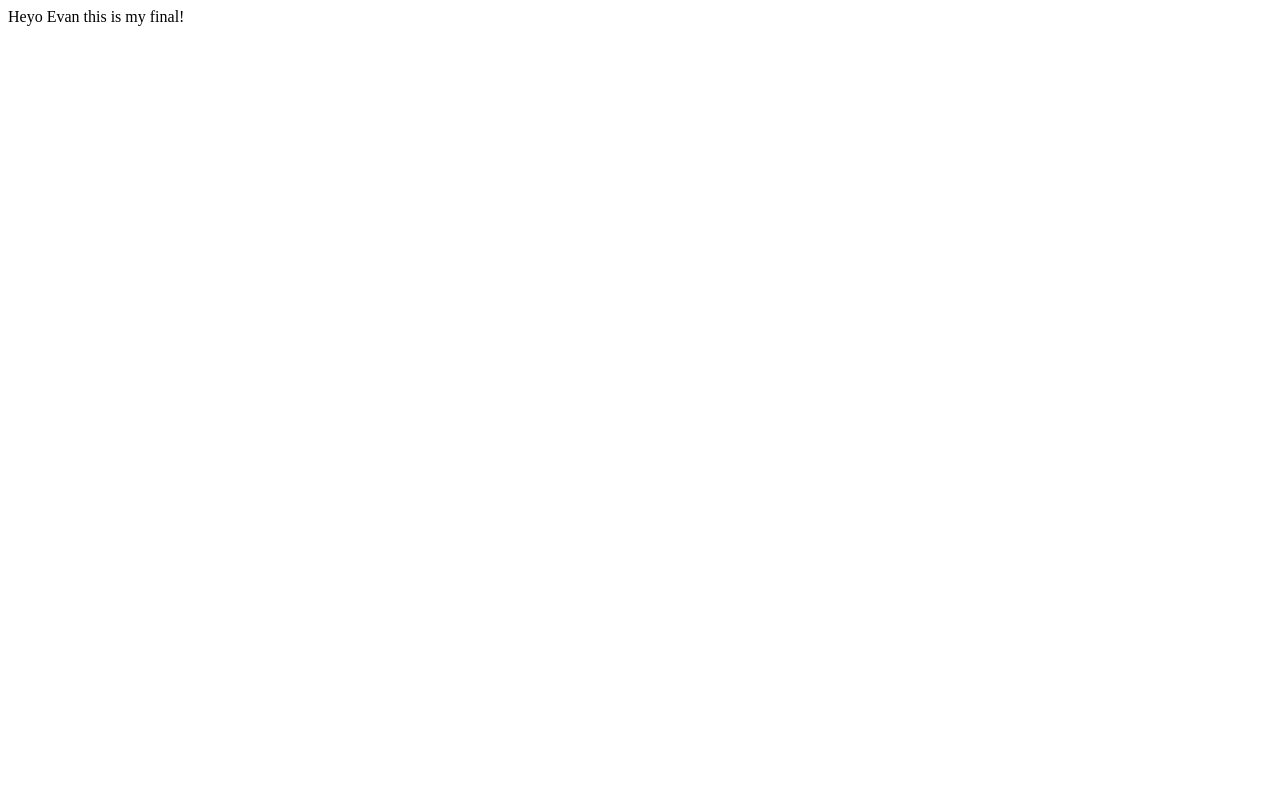
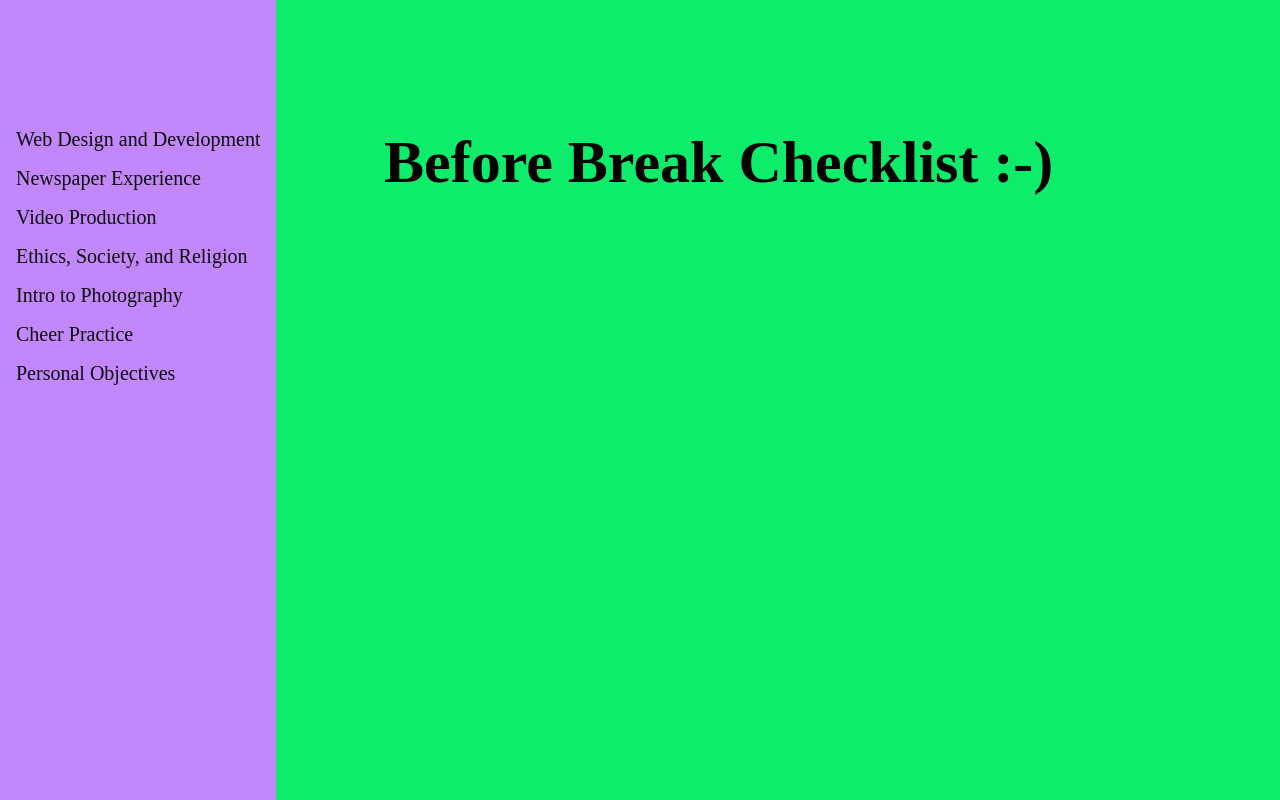
Before and after one commit to mallorygraves/final, a plain HTML site: page index.html in a window 1280 px wide. Drawn offline with Linux system fonts and the light colour scheme.

Commit message:
Live Final

```diff
--- /dev/null
+++ b/Cheer/main.css
@@ -0,0 +1,38 @@
+body{
+    background-color: rgb(248, 115, 7);
+}
+h1{
+    font-family: cursive;
+    text-align: center;
+}
+p:nth-of-type(1){
+    position: fixed;
+    font-size: 20px;
+    top: 25vh;
+    left: 5vw;
+}
+p:nth-of-type(2){
+    position: fixed;
+    font-size: 20px;
+    top: 30vh;
+    left: 5vw;
+}
+p:nth-of-type(3){
+    position: fixed;
+    font-size: 20px;
+    top: 35vh;
+    left: 5vw;
+}
+p:nth-of-type(4){
+    position: fixed;
+    font-size: 20px;
+    top: 40vh;
+    left: 5vw;
+}
+a{
+    position: fixed;
+    top: 95vh;
+    color: black;
+    text-decoration: none;
+    font-size: 20px;
+}
--- /dev/null
+++ b/Ethics/main.css
@@ -0,0 +1,42 @@
+body{
+    background-color: rgb(48, 4, 245);
+}
+h1{
+    font-family: cursive;
+    text-align: center;
+    color: white;
+}
+p{
+    color: white;
+}
+p:nth-of-type(1){
+    position: fixed;
+    font-size: 20px;
+    top: 25vh;
+    left: 5vw;
+}
+p:nth-of-type(2){
+    position: fixed;
+    font-size: 20px;
+    top: 30vh;
+    left: 5vw;
+}
+p:nth-of-type(3){
+    position: fixed;
+    font-size: 20px;
+    top: 35vh;
+    left: 5vw;
+}
+p:nth-of-type(4){
+    position: fixed;
+    font-size: 20px;
+    top: 40vh;
+    left: 5vw;
+}
+a{
+    position: fixed;
+    top: 95vh;
+    color: white;
+    text-decoration: none;
+    font-size: 20px;
+}
--- /dev/null
+++ b/News/main.css
@@ -0,0 +1,32 @@
+body{
+    background-color: rgb(252, 252, 8);
+}
+h1{
+    font-family: cursive;
+    text-align: center;
+}
+p:nth-of-type(1){
+    position: fixed;
+    font-size: 20px;
+    top: 25vh;
+    left: 5vw;
+}
+p:nth-of-type(2){
+    position: fixed;
+    font-size: 20px;
+    top: 30vh;
+    left: 5vw;
+}
+p:nth-of-type(3){
+    position: fixed;
+    font-size: 20px;
+    top: 35vh;
+    left: 5vw;
+}
+a{
+    position: fixed;
+    top: 95vh;
+    color: black;
+    text-decoration: none;
+    font-size: 20px;
+}
--- /dev/null
+++ b/Personal/main.css
@@ -0,0 +1,38 @@
+body{
+    background-color: rgb(235, 5, 219);
+}
+h1{
+    font-family: cursive;
+    text-align: center;
+}
+p:nth-of-type(1){
+    position: fixed;
+    font-size: 20px;
+    top: 25vh;
+    left: 5vw;
+}
+p:nth-of-type(2){
+    position: fixed;
+    font-size: 20px;
+    top: 30vh;
+    left: 5vw;
+}
+p:nth-of-type(3){
+    position: fixed;
+    font-size: 20px;
+    top: 35vh;
+    left: 5vw;
+}
+p:nth-of-type(4){
+    position: fixed;
+    font-size: 20px;
+    top: 40vh;
+    left: 5vw;
+}
+a{
+    position: fixed;
+    top: 95vh;
+    color: black;
+    text-decoration: none;
+    font-size: 20px;
+}
--- /dev/null
+++ b/Photo/main.css
@@ -0,0 +1,38 @@
+body{
+    background-color: rgb(124, 209, 145);
+}
+h1{
+    font-family: cursive;
+    text-align: center;
+}
+p:nth-of-type(1){
+    position: fixed;
+    font-size: 20px;
+    top: 25vh;
+    left: 5vw;
+}
+p:nth-of-type(2){
+    position: fixed;
+    font-size: 20px;
+    top: 30vh;
+    left: 5vw;
+}
+p:nth-of-type(3){
+    position: fixed;
+    font-size: 20px;
+    top: 35vh;
+    left: 5vw;
+}
+p:nth-of-type(4){
+    position: fixed;
+    font-size: 20px;
+    top: 40vh;
+    left: 5vw;
+}
+a{
+    position: fixed;
+    top: 95vh;
+    color: black;
+    text-decoration: none;
+    font-size: 20px;
+}
--- a/index.html
+++ b/index.html
@@ -5,8 +5,37 @@
     <meta name="viewport" content="width=device-width, initial-scale=1.0">
     <meta http-equiv="X-UA-Compatible" content="ie=edge">
     <title>Document</title>
+    <link rel="stylesheet" href="main.css">
 </head>
 <body>
-Heyo Evan this is my final!
+    <body>
+        <nav>
+        <div> </div>
+        <p>
+            <a href="Web">Web Design and Development</a>
+        </p>
+        <p>
+            <a href="News">Newspaper Experience</a>
+        </p>
+        <p>
+            <a href="Video">Video Production</a>
+        </p>
+        <p>
+            <a href="Ethics">Ethics, Society, and Religion</a>
+        </p>
+        <p>
+            <a href="Photo">Intro to Photography</a>
+        </p>
+        <p>
+            <a href="Cheer">Cheer Practice</a>
+        </p>
+        <p>
+            <a href="Personal">Personal Objectives</a>
+        </nav>
+        <h1>
+            Before Break Checklist :-)
+        </h1>
+    </body>
+    </html>
 </body>
 </html>
--- a/main.css
+++ b/main.css
@@ -0,0 +1,60 @@
+body{
+    margin: 0;
+    background-color: rgb(13, 236, 106);
+}
+
+h1,div{
+    padding-top: 3rem;
+    padding-bottom: 3rem;
+    text-align: center;
+    font-weight: bold;
+    border-radius: 7rem;
+
+    transition: background-color 0.25s, color 0.5s, padding 0.5s;
+}
+
+h1{
+    color: black;
+    font-family: unset;
+    font-size: 60px;
+    position: fixed;
+    top: 5vh;
+    left: 30vw;
+
+}
+
+div:hover{
+    cursor: pointer;
+}
+
+nav{
+    position: fixed;
+    top: 0;
+    left: 0;
+    height: 3rem;
+    padding: 1rem;
+
+    background-color:rgb(194, 135, 250);
+    color: lightgoldenrodyellow;
+    transition: height 0.66s;
+    overflow: hidden;
+    text-decoration: none;
+}
+
+nav{
+    height: 100vh;
+}
+
+p:hover{
+    padding-top: 0.1rem;
+    background-color: lightskyblue;
+    color: lightskyblue;
+    cursor: pointer;
+    font-weight: bold;
+    font-family: unset;
+}
+a{
+    color: rgb(12, 12, 12);
+    text-decoration: none;
+    font-size: 20px;
+}
```
Also changed, not shown: Cheer/index.html (added, +18 -0 lines), Ethics/index.html (added, +18 -0 lines), News/index.html (added, +17 -0 lines), Personal/index.html (added, +18 -0 lines), Photo/index.html (added, +18 -0 lines), Video/index.html (added, +16 -0 lines), Video/main.css (added, +32 -0 lines), Web/index.html (added, +15 -0 lines), Web/main.css (added, +36 -0 lines), main.js (deleted), 1 other file.
